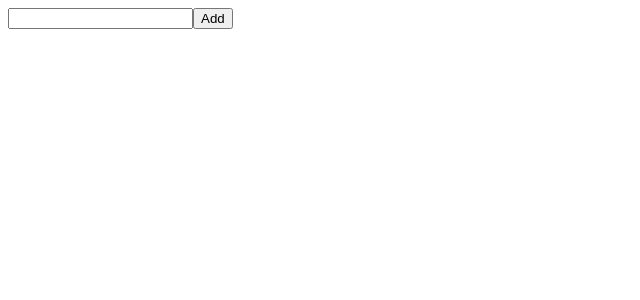
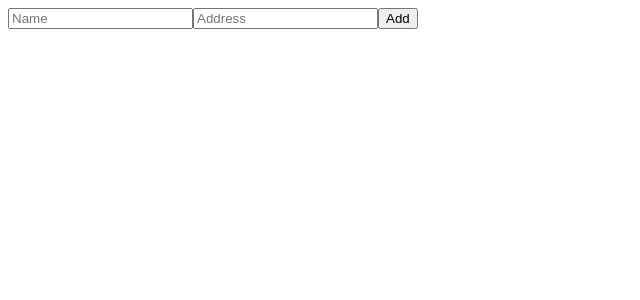
Before and after one commit to zroyer/ship-please, a React app: page / in a window 1280 px wide. Shown: the top 300 px of the page, without its empty margins (0-640 px from the left). Built offline with nearby package versions, Linux system fonts and the light colour scheme.

Commit message:
refactor form a bit

```diff
--- a/src/components/Stop.js
+++ b/src/components/Stop.js
@@ -2,14 +2,14 @@ import React from 'react'
 import PropTypes from 'prop-types'
 
 const Stop = ({ onClick, completed, text }) => (
-  <li
+  <div
     onClick={onClick}
     style={{
       textDecoration: completed ? 'line-through' : 'none'
     }}
   >
     {text}
-  </li>
+  </div>
 )
 
 Stop.propTypes = {
--- a/src/containers/AddStop.js
+++ b/src/containers/AddStop.js
@@ -1,27 +1,32 @@
-import React from 'react'
+import React, { useState } from 'react'
 import { connect } from 'react-redux'
 import { addStop } from '../actions'
 
-const AddStop = ({ dispatch }) => {
-  let input
+function AddStop({ dispatch }) {
+  const [name, setName] = useState();
+  const [address, setAddress] = useState();
+
+  const onAddStop = e => {
+    console.log('asdf');
+    e.preventDefault();
+    dispatch(addStop(name));
+  }
 
   return (
     <div>
-      <form onSubmit={e => {
-        e.preventDefault()
-        if (!input.value.trim()) {
-          return
-        }
-        dispatch(addStop(input.value))
-        input.value = ''
-      }}>
-        <input ref={node => input = node} />
-        <button type="submit">
-          Add
-        </button>
-      </form>
+      <input
+        placeholder='Name'
+        onChange={(e) => setName(e.target.value.trim())}
+      />
+      <input
+        placeholder='Address'
+        onChange={(e) => setAddress(e.target.value.trim())}
+      />
+      <button onClick={onAddStop}>
+        Add
+      </button>
     </div>
   )
 }
 
-export default connect()(AddStop)
+export default connect()(AddStop);
```
